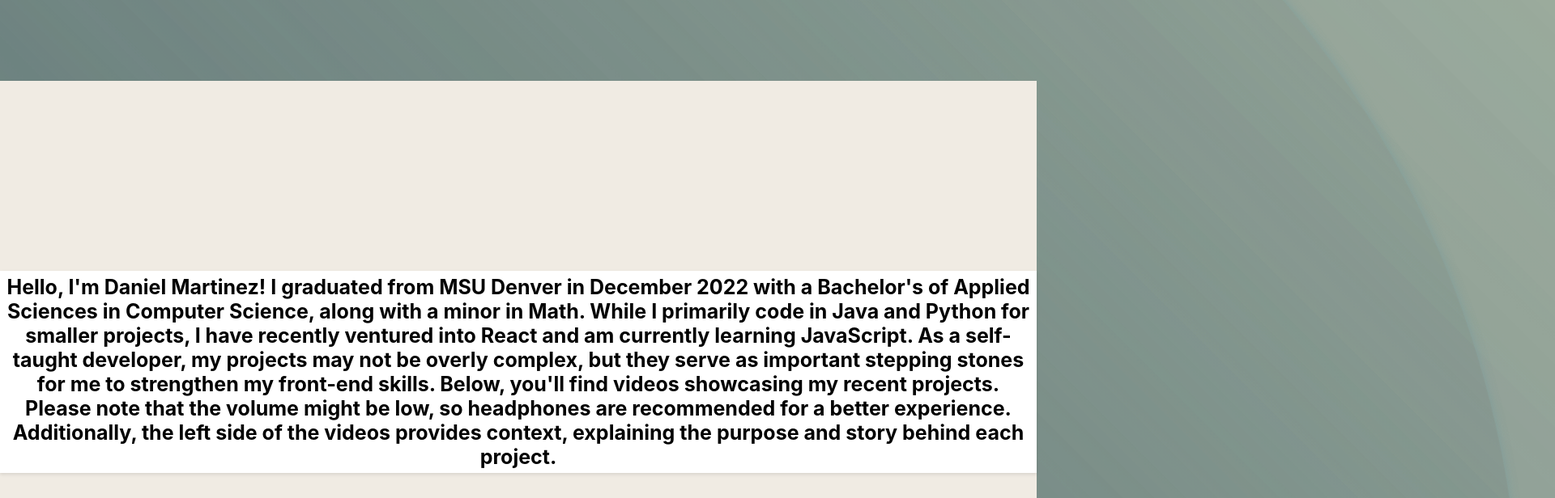
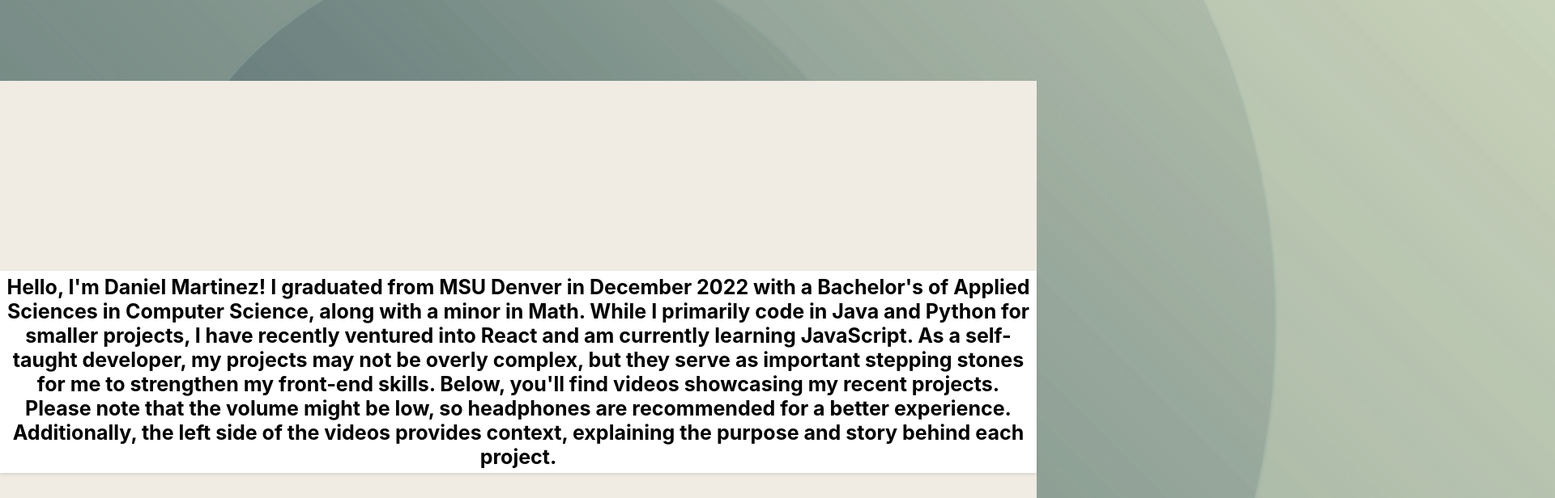
Before and after one commit to OutbreakSource/portfolio-page, a React (Create React App) app: page / in a window 1280 px wide. Shown: the top 616 px of the page at 81% size, 1920 px wide, since content can reach past the window. Built offline with nearby package versions, Linux system fonts and the light colour scheme.

Commit message:
-fixed circle's placement -centered in the screen -slower breathing

```diff
--- a/src/App.css
+++ b/src/App.css
@@ -47,13 +47,13 @@
   -moz-user-select: none;
   -webkit-user-select: none;
   -ms-user-select: none;
-  position: absolute;
-  scale: 3;
+  position: fixed;
+  scale: 2;
   left: 50%;
-  bottom: 0;
+  bottom: 50%;
   border-radius: 50%;
   background: linear-gradient(to top right, #576F72, transparent);
-  animation: ripple 20s infinite;
+  animation: ripple 30s infinite;
   box-shadow: 0px 0px 1px 0px #7D9D9C;
 }
 
```
